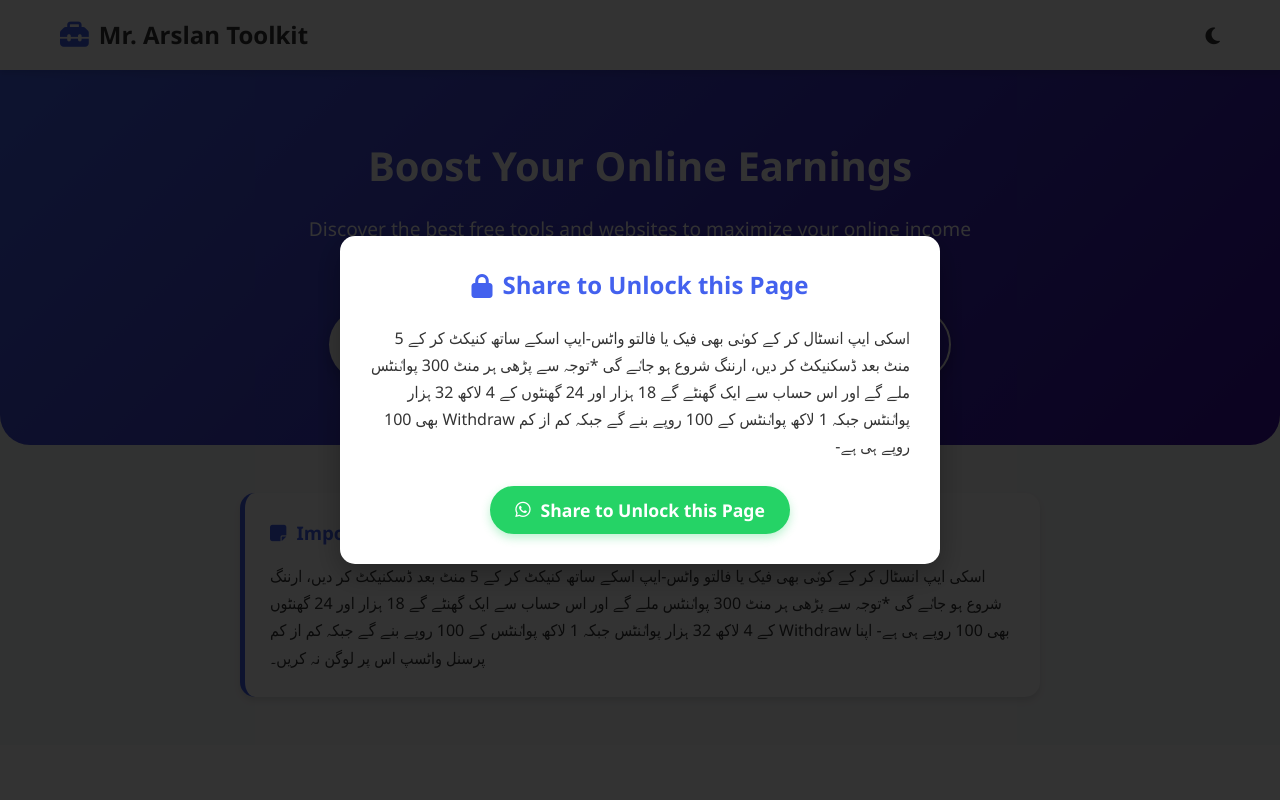
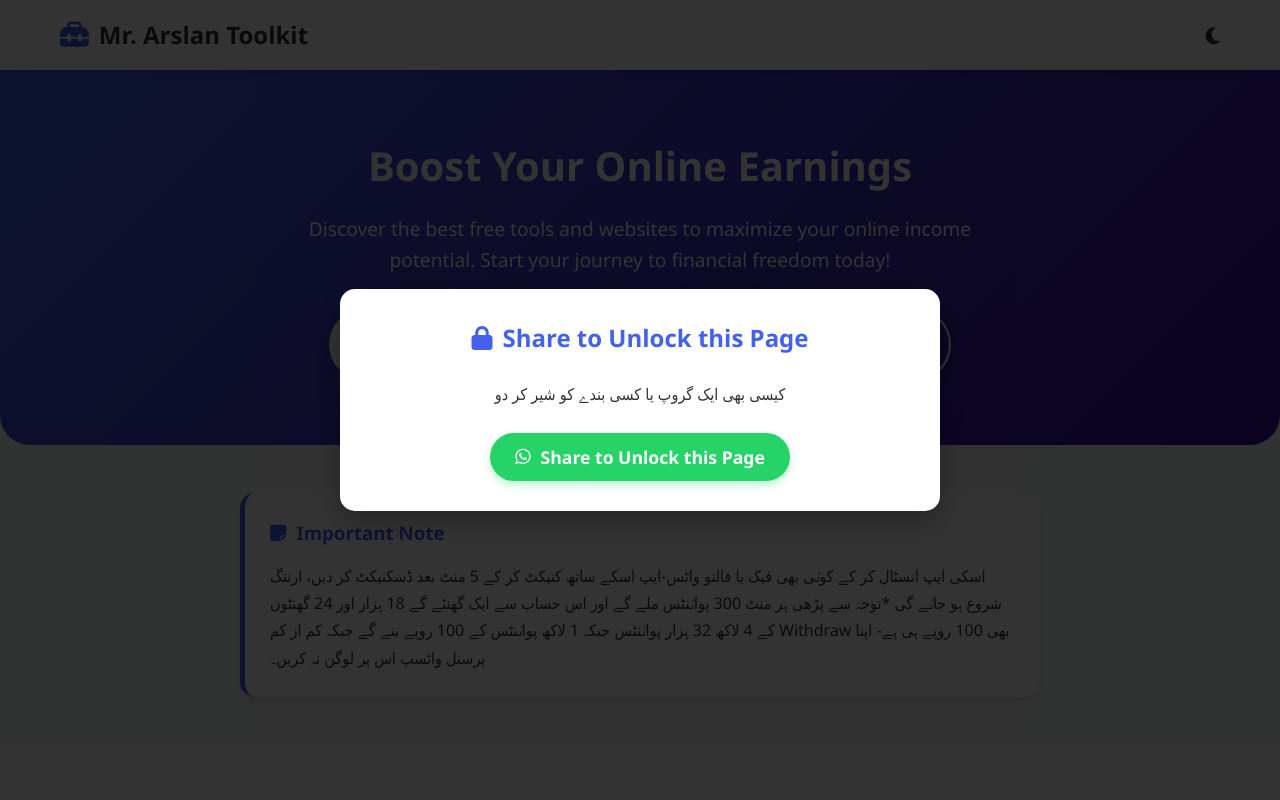
Before and after one commit to animebot12/Online-Earning, a plain HTML site: page index.html in a window 1280 px wide. Shown: the top 800 px of the page. Drawn offline with Linux system fonts and the light colour scheme.

Commit message:
Update index.html

```diff
--- a/index.html
+++ b/index.html
@@ -364,11 +364,7 @@
     <div id="shareUnlockModal" class="share-unlock-modal" style="display: none;">
         <div class="share-unlock-content">
             <h2><i class="fas fa-lock"></i> Share to Unlock this Page</h2>
-            <p>
-                اسکی ایپ انسٹال کر کے کوٸی بھی فیک یا فالتو واٹس-ایپ اسکے ساتھ کنیکٹ کر کے 5 منٹ بعد ڈسکنیکٹ کر دیں، ارننگ شروع ہو جاٸے گی
-                *توجہ سے پڑھی
-                ہر منٹ 300 پواٸنٹس ملے گے اور اس حساب سے ایک گھنٹے گے 18 ہزار اور 24 گھنٹوں کے 4 لاکھ 32 ہزار پواٸنٹس جبکہ 1 لاکھ پواٸنٹس کے 100 روپے بنے گے جبکہ کم از کم Withdraw بھی 100 روپے ہی ہے-
-            </p>
+        </p> کیسی بھی ایک گروپ یا کسی بندے کو شیر کر دو</p>
             <button id="whatsappUnlockBtn" class="share-unlock-btn">
                 <i class="fab fa-whatsapp"></i> Share to Unlock this Page
             </button>
```
